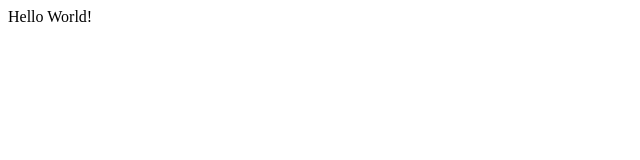
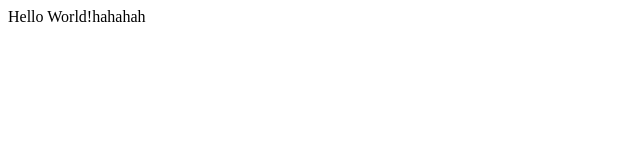
Before and after one commit to purplelotus111/test1, a plain HTML site: page Page1.html in a window 1280 px wide. Shown: the full height of the page, 0-640 px from the left. Drawn offline with Linux system fonts and the light colour scheme.

Commit message:
Update Page1.html

```diff
--- a/Page1.html
+++ b/Page1.html
@@ -1,5 +1,5 @@
 <html>
 <body>
-<p>Hello World!<p>
+<p>Hello World!hahahah<p>
 </body>
 </html>
```
